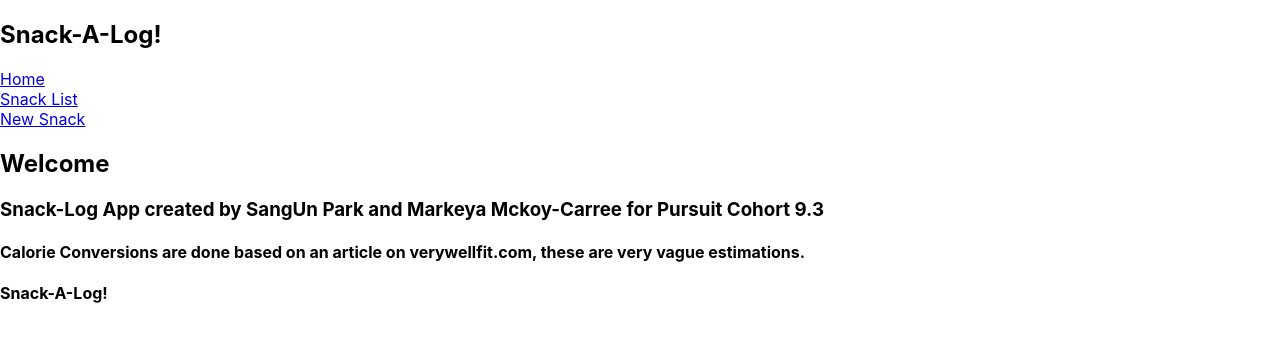
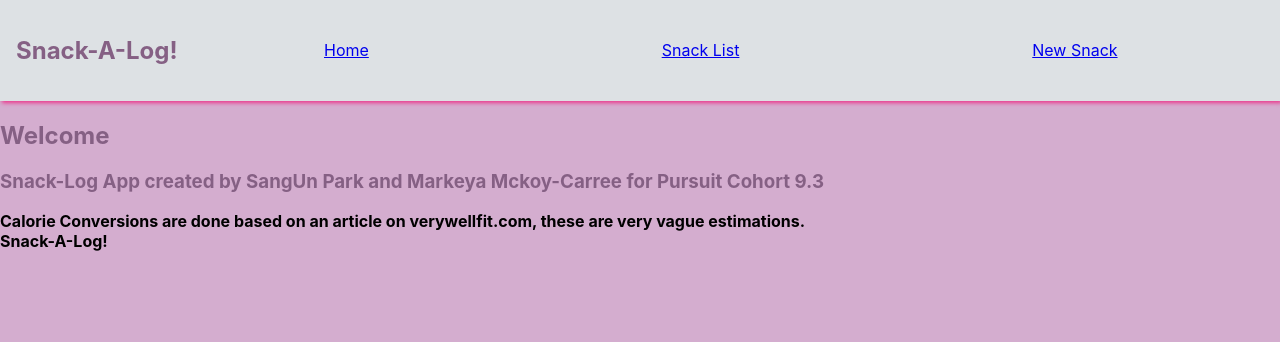
Before and after one commit to Mckoy-93/Snack-A-Log-Front-End, a React (Create React App) app in the folder snack-a-log-front-end/: page / in a window 1280 px wide. Shown: the top 342 px of the page. Built offline with nearby package versions, Linux system fonts and the light colour scheme.

Commit message:
basic css styling

```diff
--- a/snack-a-log-front-end/src/Components/NavBar.js
+++ b/snack-a-log-front-end/src/Components/NavBar.js
@@ -3,7 +3,7 @@ import React from "react";
 
 const Nav = () => {
   return (
-    <div className="HolyGrail-nav" id="nav">
+    <div className="nav" id="nav">
       <h2>Snack-A-Log!</h2>
       <Link className="nav-link" to="/">
         Home
--- a/snack-a-log-front-end/src/index.css
+++ b/snack-a-log-front-end/src/index.css
@@ -5,6 +5,7 @@ body {
     sans-serif;
   -webkit-font-smoothing: antialiased;
   -moz-osx-font-smoothing: grayscale;
+  background-color: #D4ADCF;
 }
 
 code {
@@ -12,16 +13,27 @@ code {
     monospace;
 }
 
-.HolyGrail-content {
-  flex: 1;
+.nav {
+  background: #DDE1E4;
+  display: flex;
+  justify-content: space-between;
+  align-items: center;
+  padding: 1em;
+  box-shadow: 2px 2px 4px #EC368D;
+  margin-bottom: 1em;
 }
 
-.HolyGrail-nav, .HolyGrail-ads {
-  /* 12em is the width of the columns */
-  flex: 0 0 12em;
+h1, h2, h5, h3 {
+  color:#856084
 }
 
-.HolyGrail-nav {
-  /* put the nav on the left */
-  order: -1;
+h4 {
+  display: flex;
+  justify-content: space-between;
+  margin: 0;
 }
+
+
+button {
+  width: 30%;
+}
```
